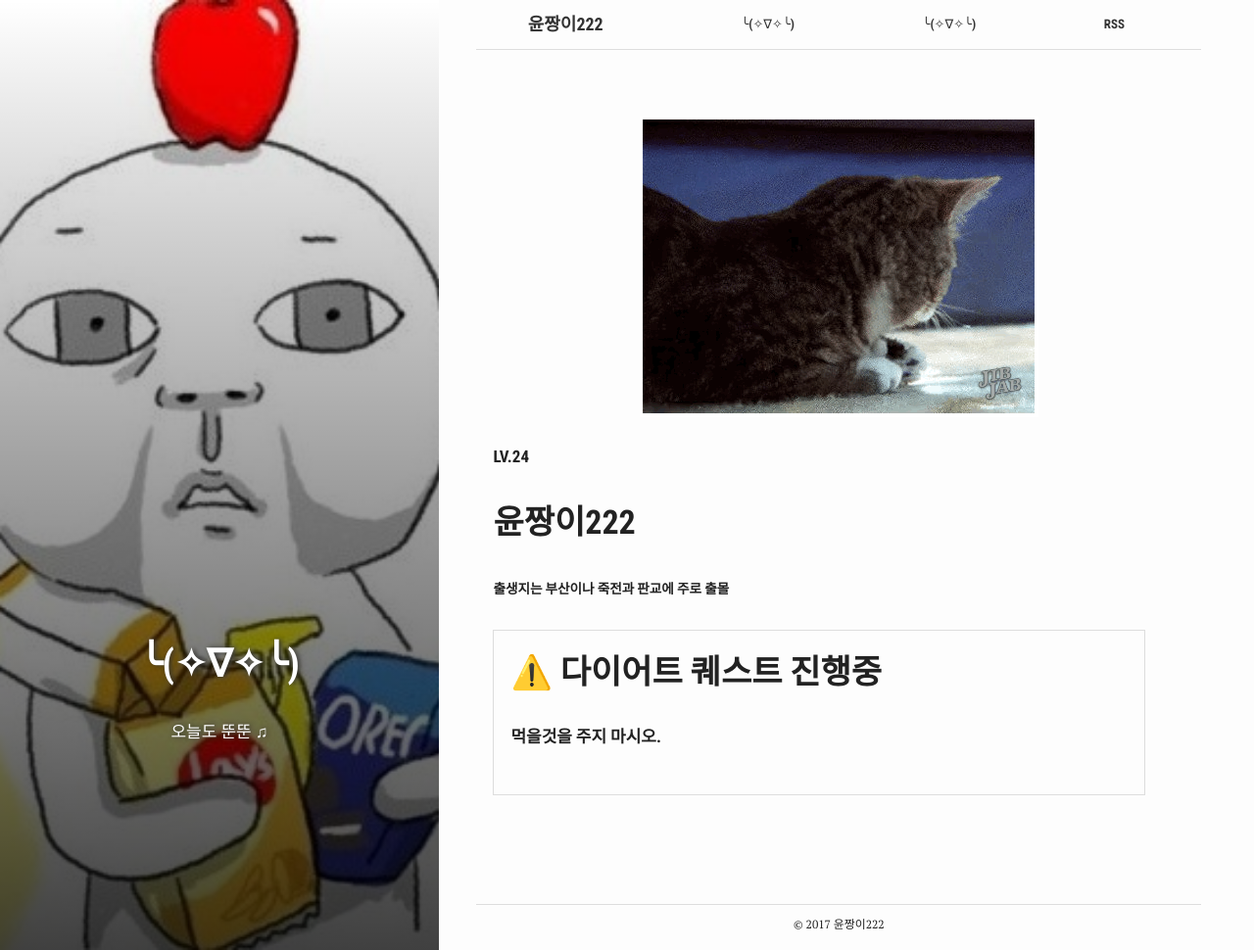
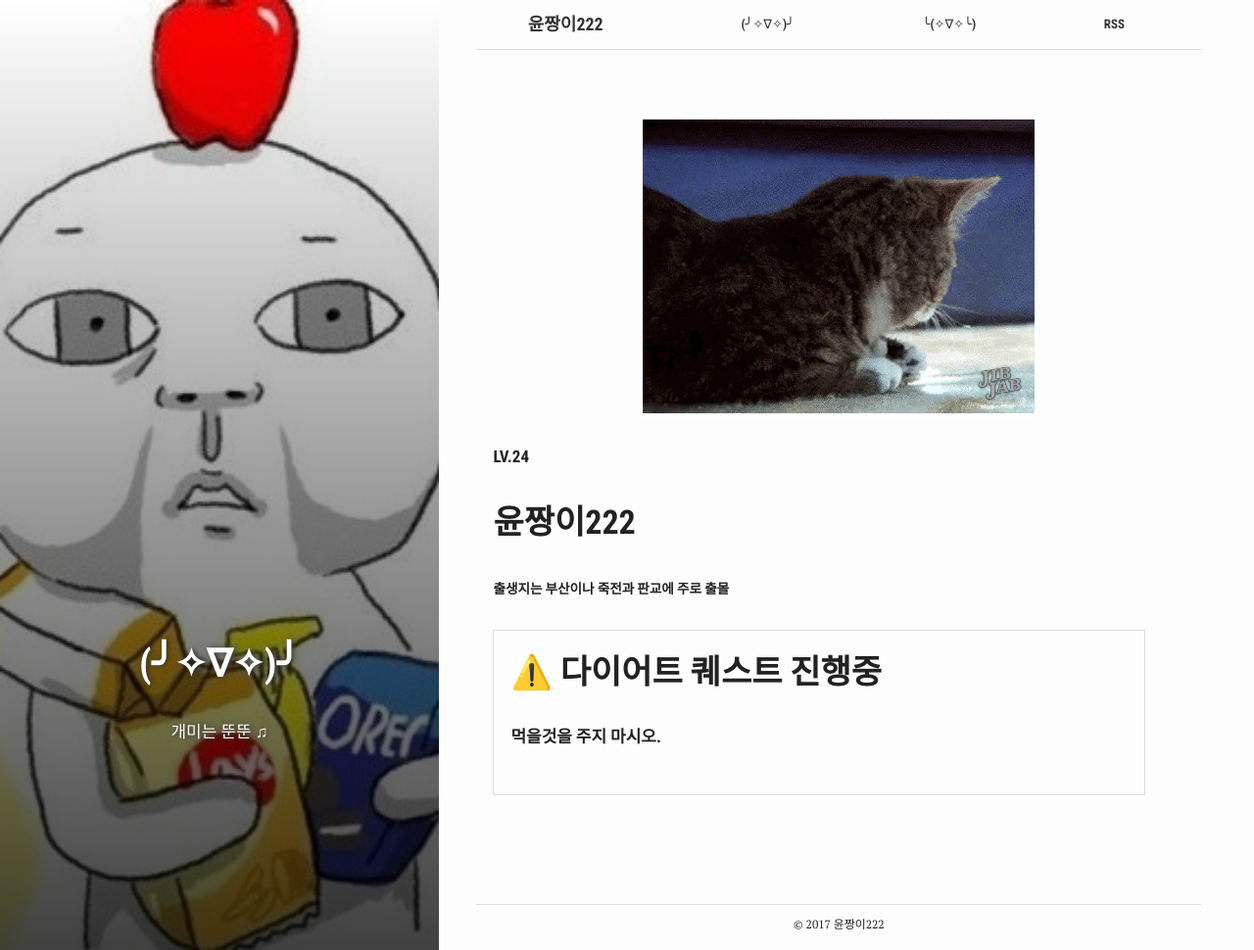
Before and after one commit to yunzzang222/queserasera_zz, a Jekyll site: the page built from (╯✧∇✧)╯.md, in a window 1280 px wide and 970 px high. Shown: the whole window at 98% size. Built offline with Jekyll 4.4.1, drawn with Linux system fonts in a browser that asks for light colours.

Commit message:
Update and rename ╰(✧∇╰).md to (╯✧∇✧)╯.md

```diff
--- a/╰(✧∇╰).md
+++ b/(╯✧∇✧)╯.md
@@ -1,11 +1,11 @@
 ---
 bg: "2014-02-10_193B173B33.jpg"
 layout: page
-title: "╰(✧∇✧╰)"
+title: "(╯✧∇✧)╯"
 crawlertitle: "챔피언 공략"
 permalink: /nanunnugu/
-summary: "오늘도 뚠뚠 ♫"
-active: ╰(✧∇✧╰)
+summary: "개미는 뚠뚠 ♫"
+active: (╯✧∇✧)╯
 ---
 
 
```
